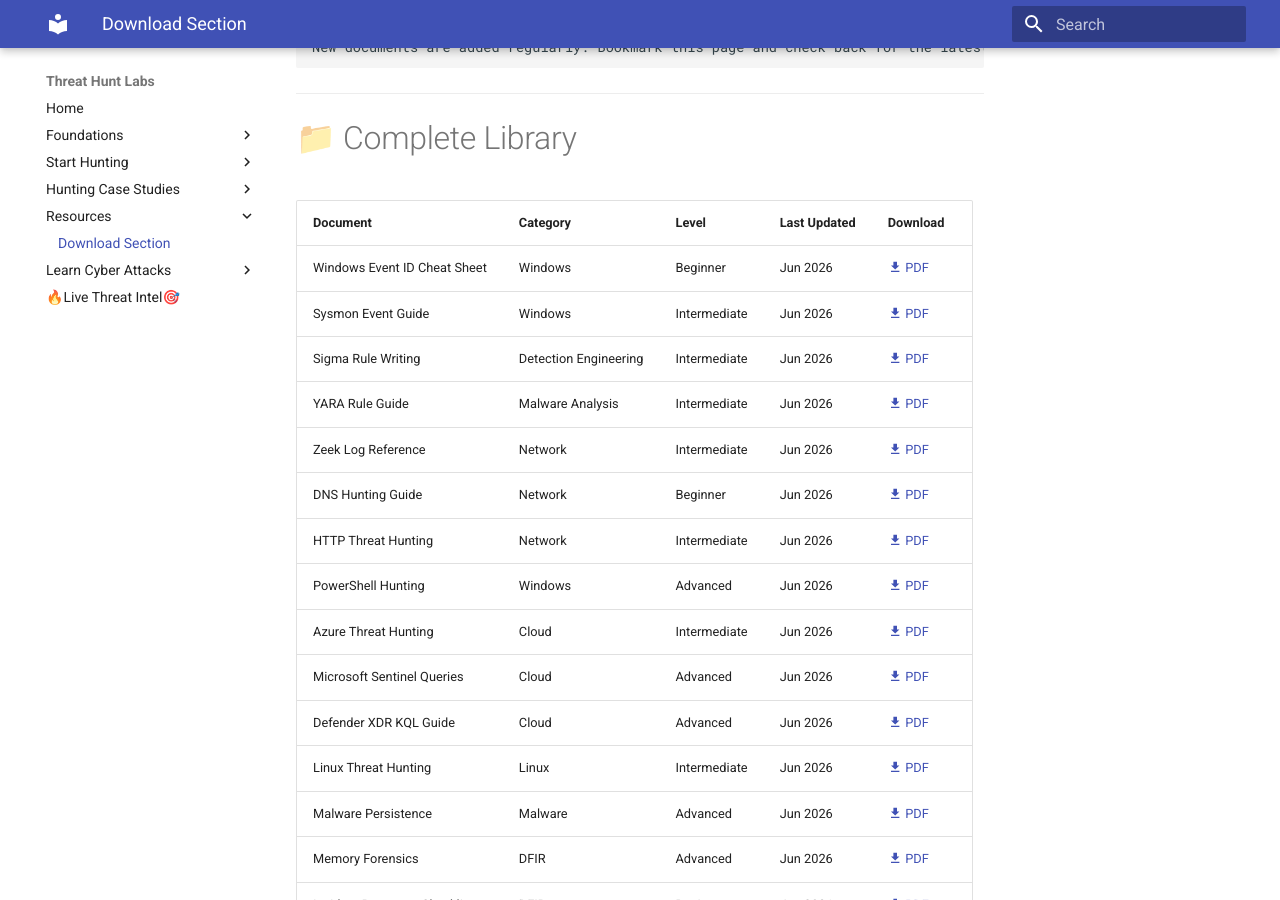
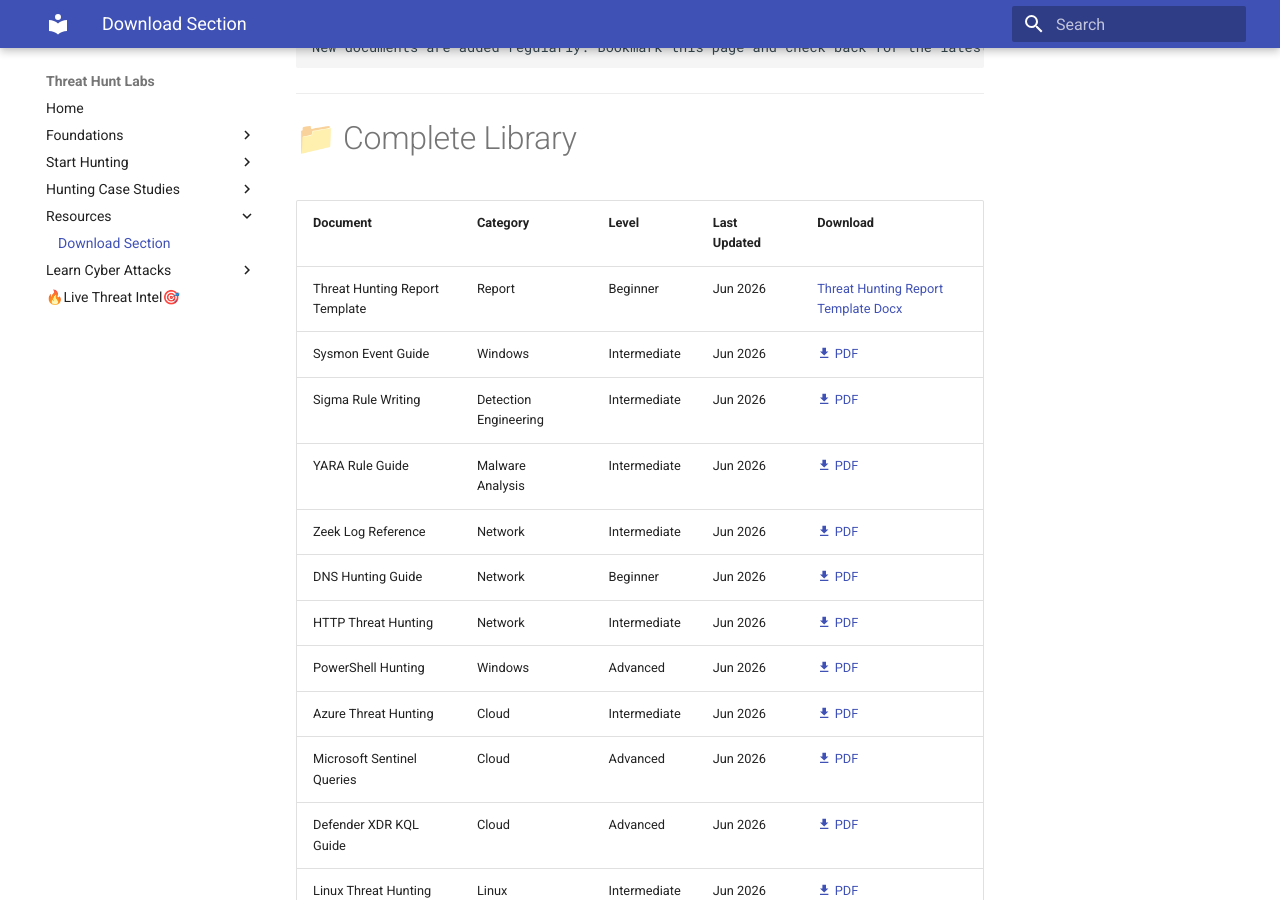
Before and after one commit to pbmundas/ThreatHuntingLabs, an MkDocs documentation site: the page built from docs/Downloads/threat-hunting-related-document-references.md, in a window 1280 px wide and 900 px high, scrolled down 302 px. Built offline with MkDocs 1.6.1 and Material for MkDocs 9.7.7, drawn with Linux system fonts in a browser that asks for light colours.

Commit message:
Update threat-hunting-related-document-references.md

```diff
--- a/docs/Downloads/threat-hunting-related-document-references.md
+++ b/docs/Downloads/threat-hunting-related-document-references.md
@@ -14,7 +14,7 @@ info "Library Updates"
 
 | Document | Category | Level | Last Updated | Download |
 |----------|----------|--------|--------------|----------|
-| Windows Event ID Cheat Sheet | Windows | Beginner | Jun 2026 | [:material-download: PDF](https://github.com/yourrepo/docs/eventid.pdf) |
+| Threat Hunting Report Template | Report | Beginner | Jun 2026 | [Threat Hunting Report Template Docx](https://raw.githubusercontent.com/pbmundas/ThreatHuntingLabs/refs/heads/main/docs/Downloads/Threat_Hunting_Report_Template.docx) |
 | Sysmon Event Guide | Windows | Intermediate | Jun 2026 | [:material-download: PDF](https://github.com/yourrepo/docs/sysmon.pdf) |
 | Sigma Rule Writing | Detection Engineering | Intermediate | Jun 2026 | [:material-download: PDF](https://github.com/yourrepo/docs/sigma.pdf) |
 | YARA Rule Guide | Malware Analysis | Intermediate | Jun 2026 | [:material-download: PDF](https://github.com/yourrepo/docs/yara.pdf) |
```
